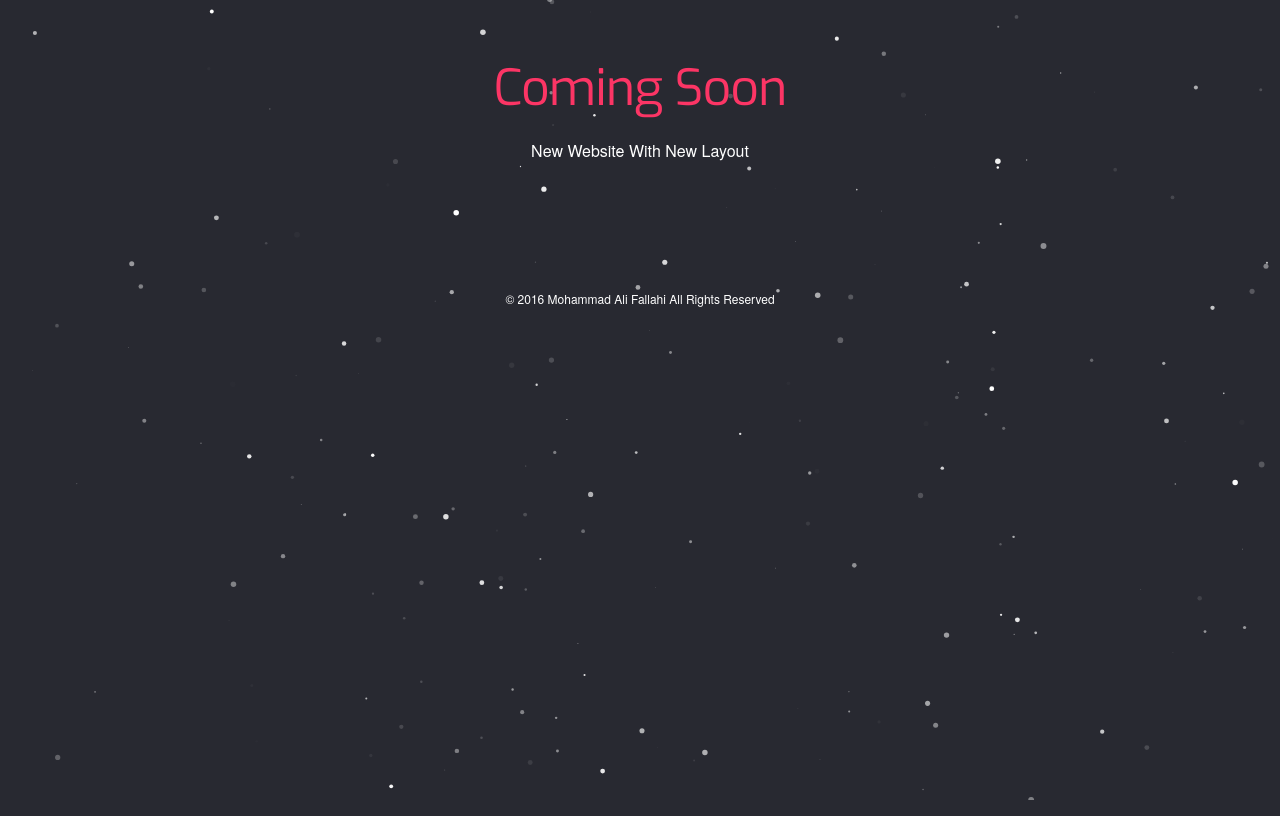
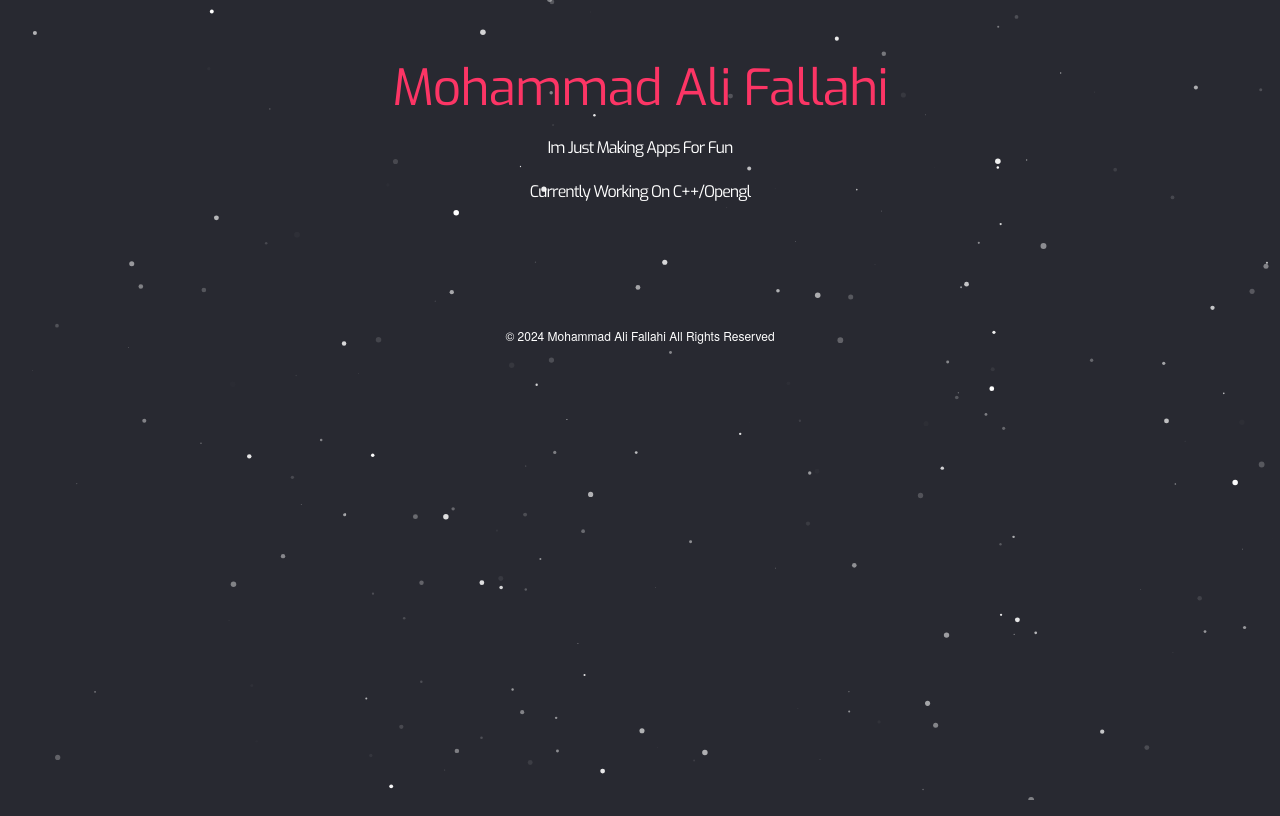
Before and after one commit to mafallahi/mafallahi.github.io, a plain HTML site: page index.html in a window 1280 px wide. Drawn offline with nearby package versions, Linux system fonts and the light colour scheme.

Commit message:
Update index.html

```diff
--- a/index.html
+++ b/index.html
@@ -12,15 +12,16 @@
         <div class="container">
             <div class="row top">
                 <div class="twelve column">
-                    <h1>Coming Soon</h1>
-                    <p>new website with new layout</p>
+                    <h1>Mohammad Ali Fallahi<h1>
+                    <p>Im just making apps for fun</p>
+                    <p>currently working on C++/opengl<p>
                 </div>
             </div>
 
 
             <div class="container ">
                 <div class="footer">
-                    <p>&copy; 2016 Mohammad Ali Fallahi All Rights Reserved</p>
+                    <p>&copy; 2024 Mohammad Ali Fallahi All Rights Reserved</p>
                 </div>
             </div>
           </div>
```
